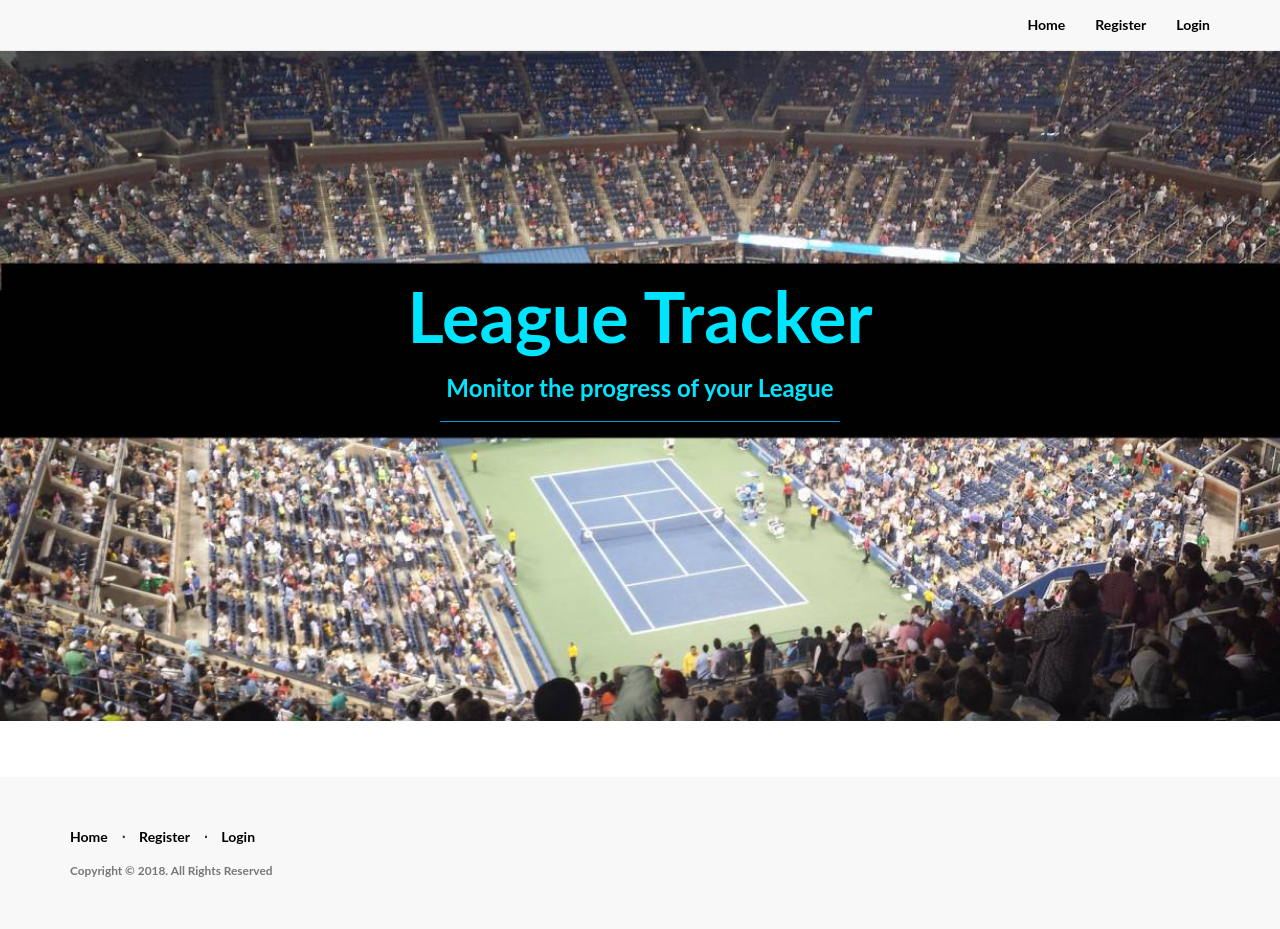
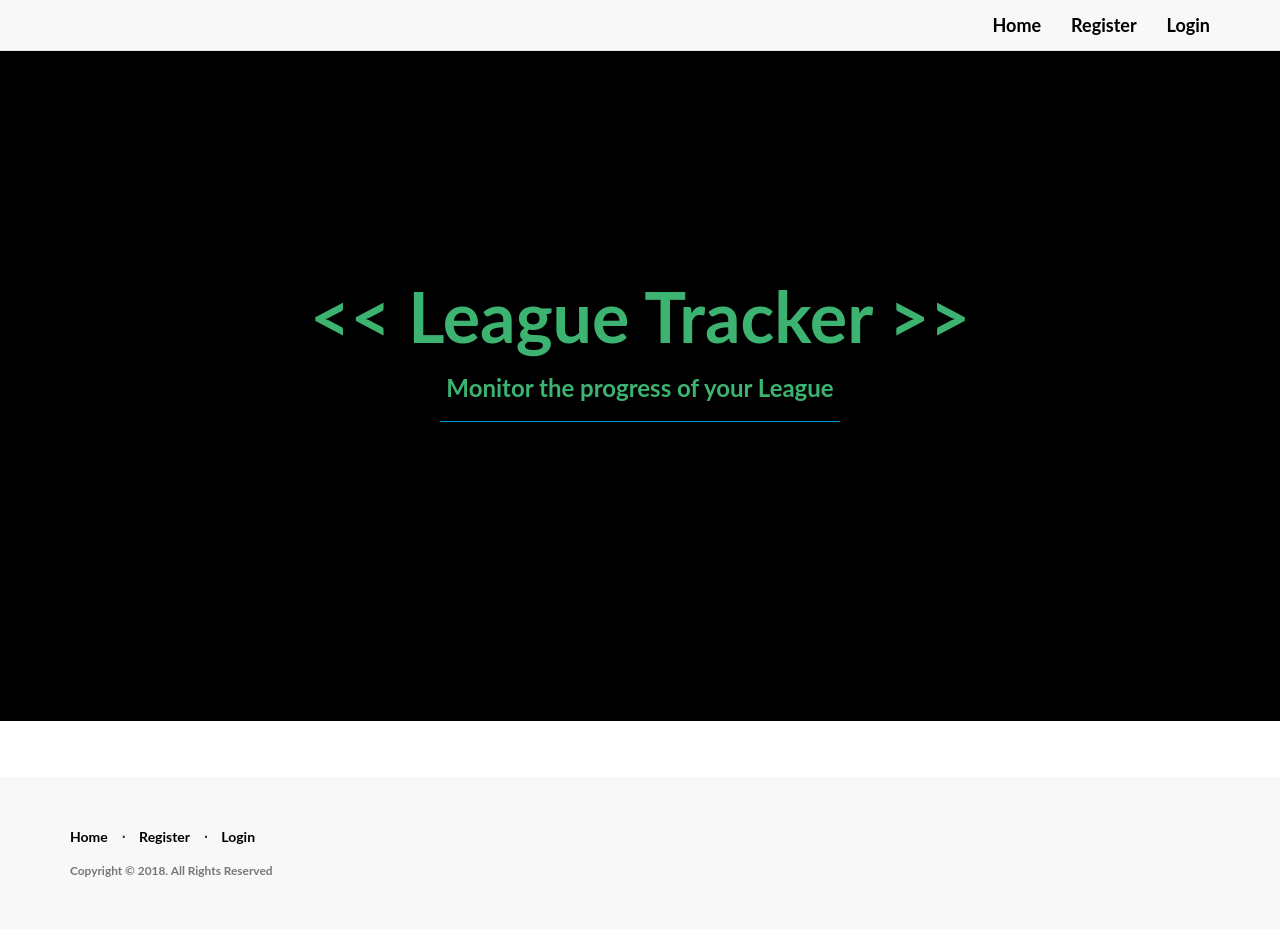
Before and after one commit to jlem138/standing-out, a Flask app: page / in a window 1280 px wide. Run offline with Flask 2, Linux system fonts and the light colour scheme; some libraries are stand-ins or nearby versions.

Commit message:
update background, formatting, styling, true/false error for testing boolean admin status

```diff
--- a/app/home/userviews.py
+++ b/app/home/userviews.py
@@ -65,7 +65,7 @@ def add_user(league_name):
 
     form = UpdateForm()
     if form.validate_on_submit():
-        if form.is_admin.data == '1':
+        if form.is_admin.data == 'True':
             current_is_admin = '1'
         else:
             current_is_admin = '0'
--- a/app/static/css/style.css
+++ b/app/static/css/style.css
@@ -10,10 +10,18 @@ body, h1, h2, h3 {
     font-weight: 700;
 }
 
-a, .navbar-default .navbar-brand, .navbar-default .navbar-nav>li>a {
+a {
 /* Color of section titles at top of navigation bar*/
   color: black;
+  font-size: 14px;
 }
+
+.navbar-default .navbar-brand, .navbar-default .navbar-nav>li>a {
+/* Color of section titles at top of navigation bar*/
+  color: black;
+  font-size: 18px;
+}
+
 
 .navbar a:hover, .dropdown:hover .dropbtn, .dropbtn:focus {
     /* Deep Skye Blue */
@@ -26,7 +34,6 @@ a:hover, .navbar-default .navbar-brand:hover, .navbar-default .navbar-nav>li>a:h
   color: mediumseagreen;
 }
 
-
 /* color of button when mouse hovers over button */
 .btn-default:hover {
     background-color: mediumseagreen;
@@ -36,6 +43,7 @@ a:hover, .navbar-default .navbar-brand:hover, .navbar-default .navbar-nav>li>a:h
 .btn-default {
     border-color: black;
     color: mediumseagreen;
+    font-weight: bold;
 }
 
 footer {
@@ -135,9 +143,12 @@ tr:nth-child(odd) {
     padding-bottom: 50px;
     text-align: center;
     /* color of text on dashboard */
-    color: #00E5FF;
+    color: mediumseagreen;
+    /*
     background: url(../img/intro-bg.jpg) no-repeat center center;
+    */
     background-size: cover;
+    background-color: black;
     height: 100%;
 }
 
--- a/app/templates/base.html
+++ b/app/templates/base.html
@@ -3,10 +3,9 @@
 <!DOCTYPE html>
 <html lang="en">
 <head>
-    <title>{{ title }} | League Tracker </title>
+    <title> {{ title }} | League Tracker </title>
     <link href="https://maxcdn.bootstrapcdn.com/bootstrap/3.3.7/css/bootstrap.min.css" rel="stylesheet">
     <link href="{{ url_for('static', filename='css/style.css') }}" rel="stylesheet">
-    <link rel="shortcut icon" href="{{ url_for('static', filename='img/favicon.ico') }}">
 </head>
 <body>
     <nav class="navbar navbar-default navbar-fixed-top topnav">
--- a/app/templates/home/index.html
+++ b/app/templates/home/index.html
@@ -8,7 +8,7 @@
         <div class="row">
             <div class="col-lg-12">
                 <div class="intro-message">
-                    <h1>League Tracker</h1>
+                    <h1> << League Tracker >> </h1>
                     <h3>Monitor the progress of your League</h3>
                     <hr class="intro-divider">
                     </ul>
--- a/app/templates/home/leagues/leagues.html
+++ b/app/templates/home/leagues/leagues.html
@@ -46,6 +46,7 @@ Leagues
                   <td> {{ league.number_of_rounds }} </td>
                   <td> {{ league.number_of_qualifiers }} </td>
                   <td> {{ league.is_byes }} </td>
+                  {% if at_least_one_admin %}
                     <td>
                       {% if overall_statuses[league.league_name] == "1" %}
                         <a href="{{ url_for('home.edit_league', league_name=league.league_name) }}">
@@ -53,6 +54,7 @@ Leagues
                         </a>
                       {% endif %}
                     </td>
+                  {% endif %}
                 </tr>
               {% endfor %}
               </tbody>
```
Lines whose indentation alone changed are shown as unchanged.
